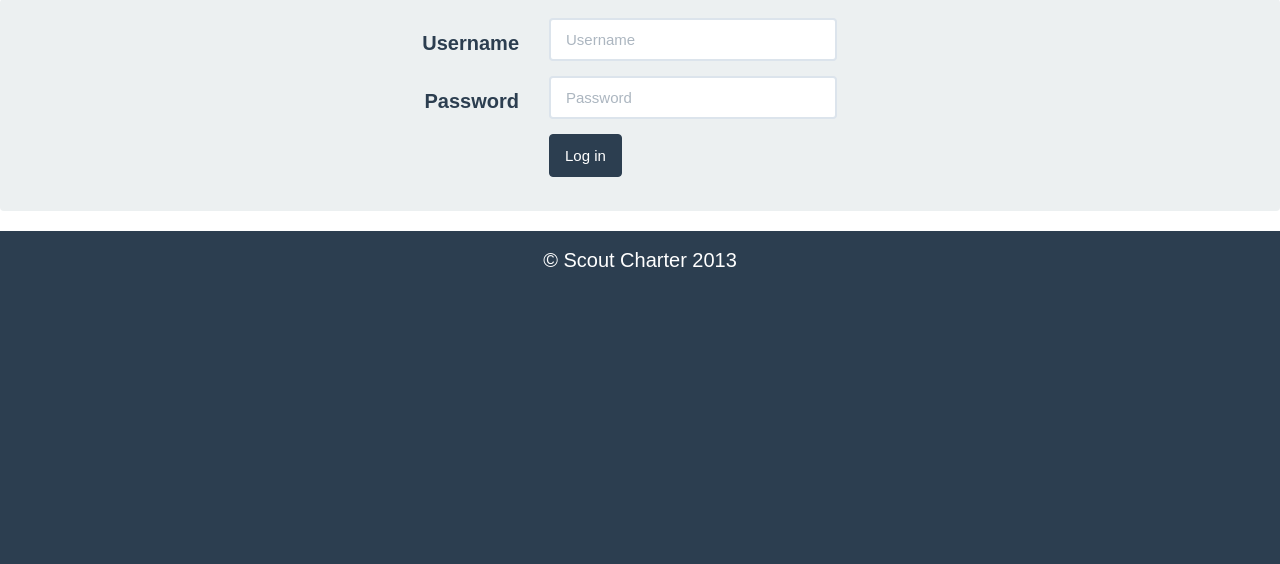
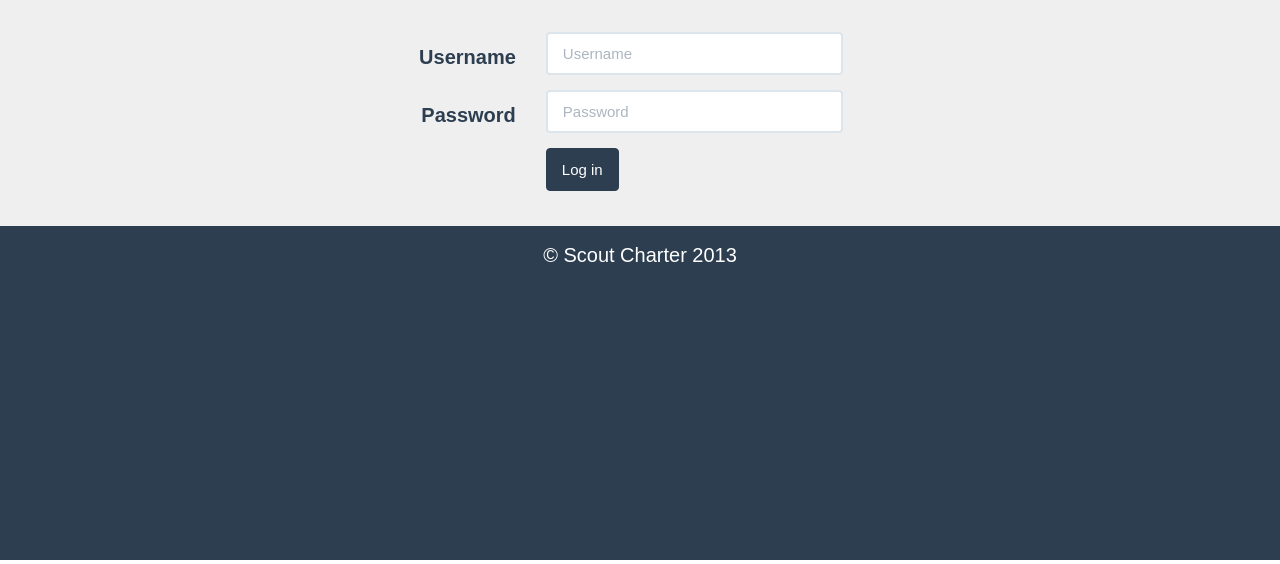
Before and after one commit to brycecaine/scoutcharter_heroku, a Django app: page /login/ in a window 1280 px wide. Shown: the part 61-625 px from the top of the page. Run offline with Django 3.2, Linux system fonts and the light colour scheme; some libraries are stand-ins or nearby versions; some web fonts are replaced.

Commit message:
Fixed bottom of login section

```diff
--- a/templates/registration/login.html
+++ b/templates/registration/login.html
@@ -3,7 +3,7 @@
 {% block content %}
  	<div class="row">
 	    <div class="col-lg-12">
-			<div class="well">
+			<div style="padding-top: 33px; padding-bottom: 20px; background-color: #EFEFEF;>
 				<form method="post" action="{% url 'django.contrib.auth.views.login' %}" class="form-horizontal" role="form">
 					{% csrf_token %}
 					<div class="form-group">
```
